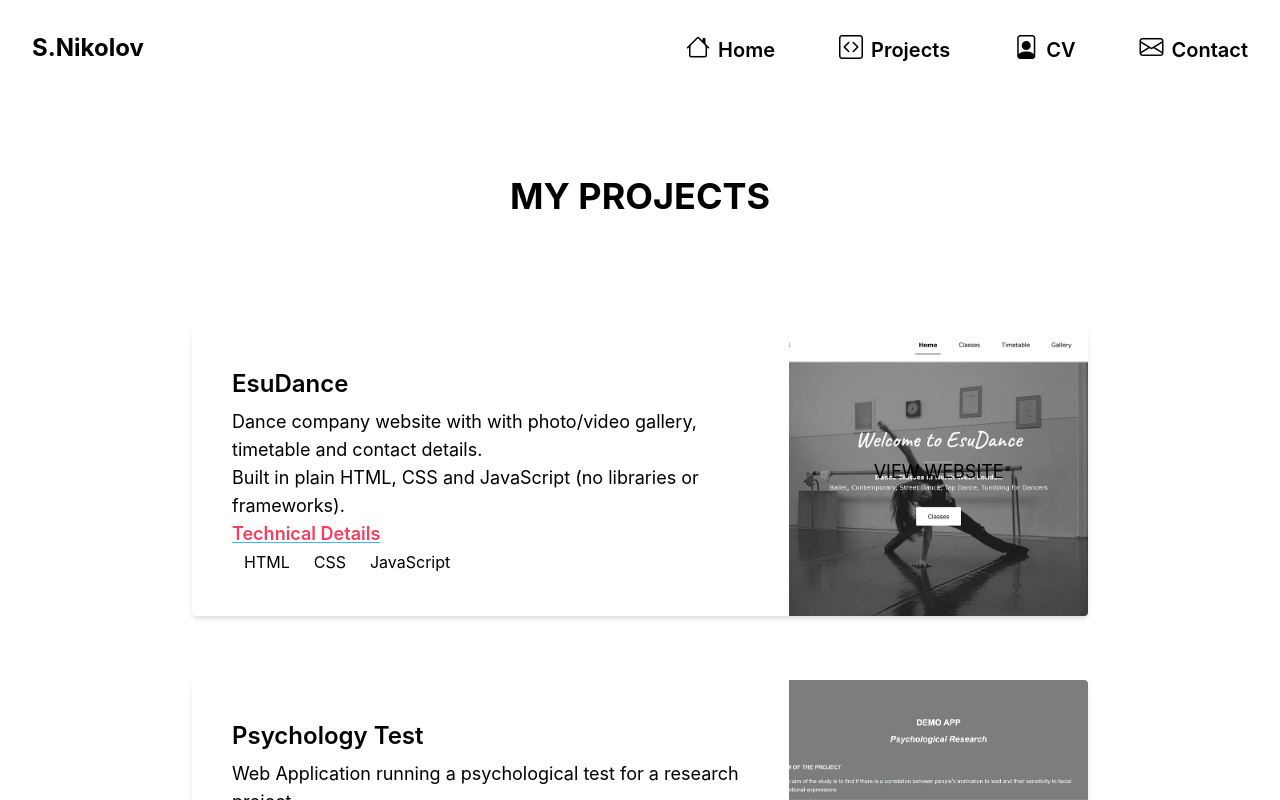
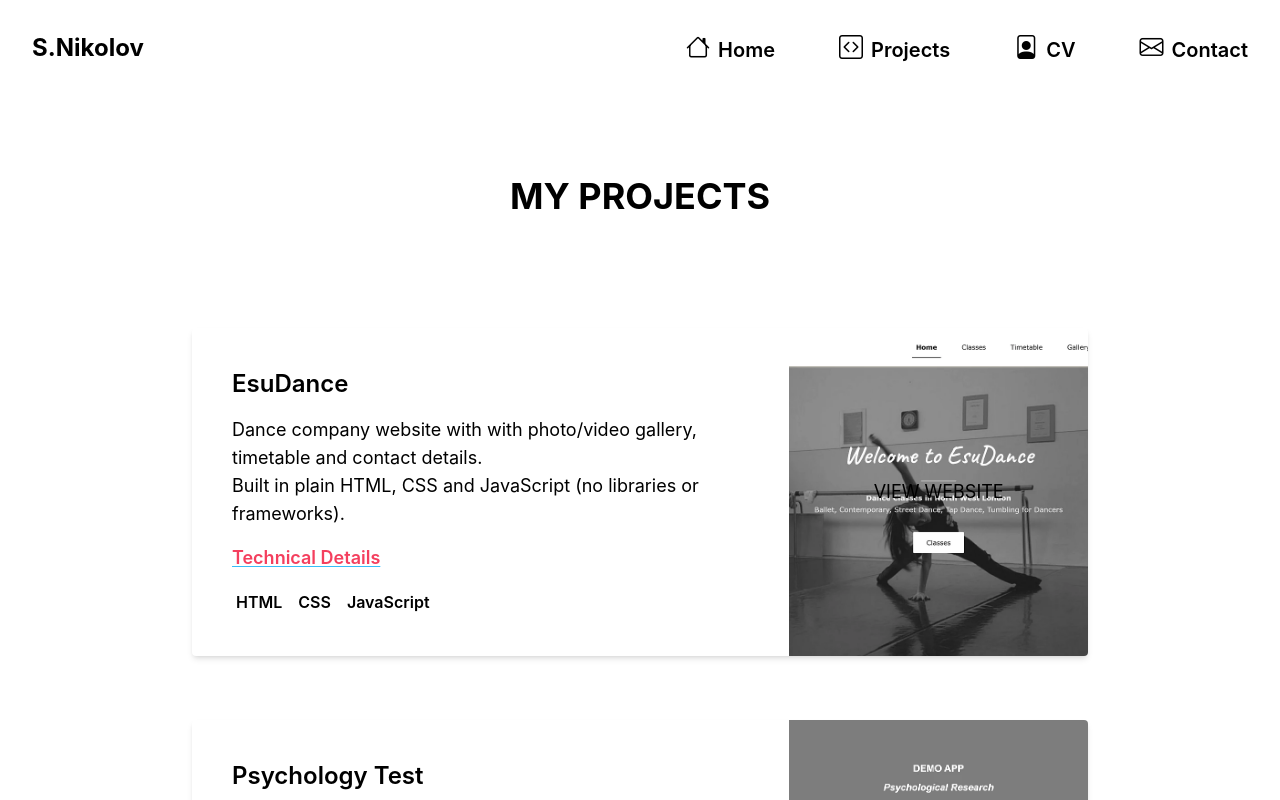
Before and after one commit to stanimir93/portfolio-old-draft, a React (Create React App) app: page /projects in a window 1280 px wide. Shown: the top 800 px of the page. Built offline with nearby package versions, Linux system fonts and the light colour scheme.

Commit message:
Badges Started
Started making badge

```diff
--- /dev/null
+++ b/src/components/Badge/Badge.js
@@ -0,0 +1,23 @@
+import './badge.css';
+
+export default function Badge(props) {
+    const tools = {
+        javascript: ['#FDE047', ''],
+        react: ['#222;', '#00d8ff'],
+        node: ['#90c53f', '#46483d'],
+        express: ['', ''],
+        html: ['#EA580C', '#fff'],
+        css: ['#2563EB', '#fff'],
+        sql: ['', ''],
+        sequelize: ['', ''],
+        bootstrap: ['#9333EA', '#fff'],
+        tailwind: ['#7DD3FC', ''],
+    };
+
+    const item = props.title.toLowerCase();
+
+    const background = tools[item][0];
+    const text = tools[item][1];
+
+    return <span>{props.title}</span>;
+}
--- a/src/components/Project/Project.js
+++ b/src/components/Project/Project.js
@@ -9,13 +9,13 @@ export default function Project(props) {
     const tools = props.project.tools;
     return (
         <div
-            className=' grid grid-cols-3  bg-white shadow-md rounded my-8 overflow-hidden text-lg w-full  max-w-4xl'
+            className=' grid grid-cols-12  bg-white shadow-md rounded my-8 overflow-hidden text-lg w-full  max-w-4xl'
             key={title}
             id={title}
         >
             {/* Body */}
-            <div className='p-10 col-span-2'>
-                <h4 className='text-2xl font-semibold mb-2'>
+            <div className='p-10 col-span-8'>
+                <h4 className='text-2xl font-semibold mb-4'>
                     <a href={`#${title}`}>{title}</a>
                 </h4>
                 <div key={`a${Date.now()}`}>
@@ -24,7 +24,7 @@ export default function Project(props) {
                     ))}
                 </div>
 
-                <details>
+                <details className='mt-4'>
                     <summary className=''>
                         <span className='font-semibold cursor-pointer underline underline-offset-2 text-rose-500 decoration-sky-400'>
                             Technical Details
@@ -39,9 +39,9 @@ export default function Project(props) {
                 </details>
 
                 {/* Badges */}
-                <div key={`c${Date.now()}`}>
+                <div className='mt-4 font-semibold' key={`c${Date.now()}`}>
                     {tools.map(tool => (
-                        <span className='mx-2 p-1 text-base' key={tool.slice(0, 12)}>
+                        <span className='mr-2 p-1 text-base' key={tool.slice(0, 12)}>
                             {tool}
                         </span>
                     ))}
@@ -49,7 +49,7 @@ export default function Project(props) {
             </div>
             {/* Image */}
             <div
-                className=' h-72 bg-center bg-no-repeat bg-cover relative'
+                className=' min-h-80 bg-center bg-no-repeat bg-cover relative col-span-4'
                 style={{ backgroundImage: `url("images/${image}")` }}
             >
                 <div className='absolute top-0 bottom-0 left-0 right-0 flex justify-center items-center'>
```
Also changed, not shown: src/components/Badge/badge.css (added).
